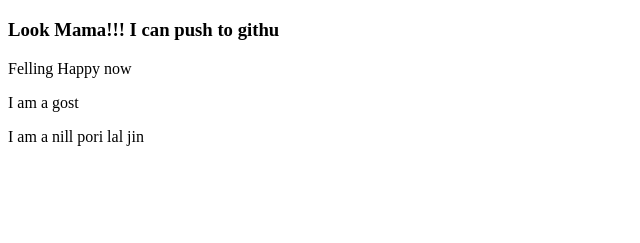
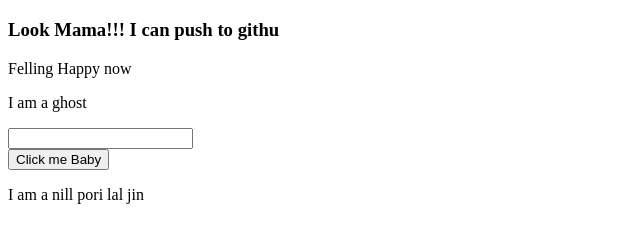
Before and after one commit to parvezlp/first-website, a plain HTML site: page index.html in a window 1280 px wide. Shown: the part 61-304 px from the top of the page, without its empty margins (0-640 px from the left). Drawn offline with Linux system fonts and the light colour scheme.

Commit message:
add new line

```diff
--- a/index.html
+++ b/index.html
@@ -10,7 +10,10 @@
     <h1>My first ever website</h1>
     <h3>Look Mama!!! I can push to githu</h3>
     <p>Felling Happy now</p>
-    <p> I am a gost</p>
+    <p> I am a ghost</p>
+    <input type="text">
+    <br>
+    <button>Click me Baby</button>
     <p>I am a nill pori lal jin</p>
 </body>
 </html>
```
